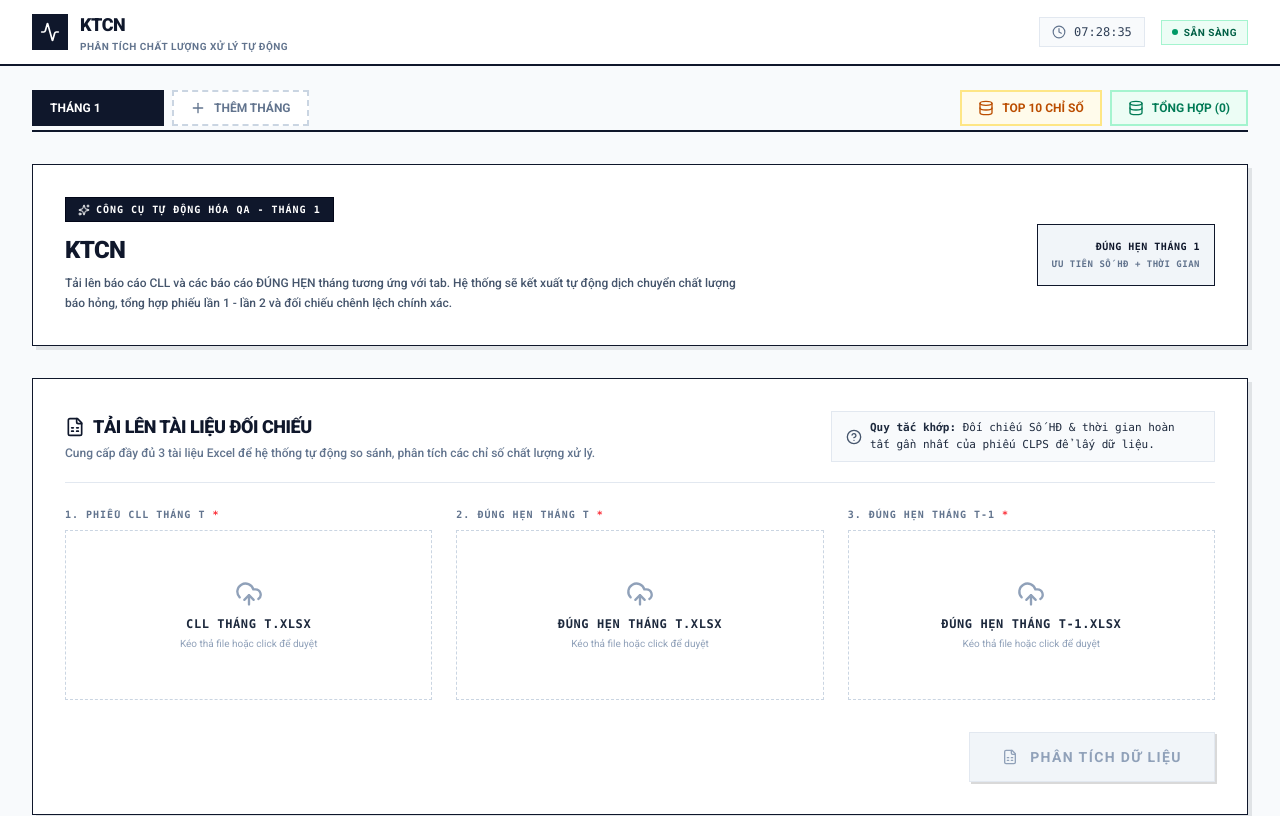
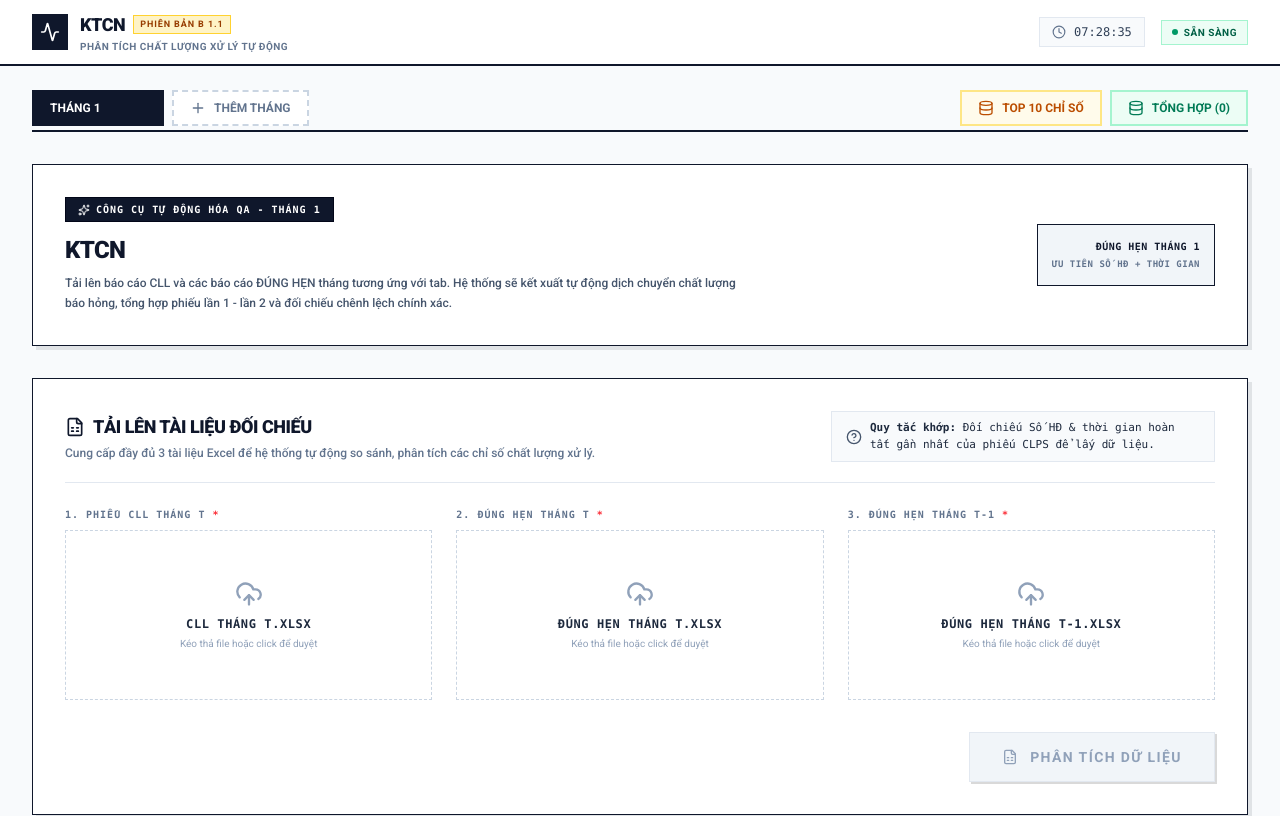
Before and after one commit to Binhcao2108/Ph-n-t-ch-CLL, a React (Vite) app: page / in a window 1280 px wide. Shown: the top 816 px of the page. Built offline with nearby package versions, Linux system fonts and the light colour scheme.

Commit message:
feat: update version label and standardize terminology
Rename filtering labels from Lần 1/Lần 2 to CLL/CL Ban đầu to align with current business terminology and add application version tag to the navbar.

```diff
--- a/src/components/CombinedPreviewTable.tsx
+++ b/src/components/CombinedPreviewTable.tsx
@@ -710,7 +710,7 @@ export default function CombinedPreviewTable({ records, chartFilter, onClearChar
         <div className="border border-slate-900 p-4 shadow-[2px_2px_0px_rgba(15,23,42,0.05)] bg-slate-50">
           <div className="flex items-center gap-2 mb-3 border-b border-slate-300 pb-2.5">
             <span className="w-2 h-4 bg-slate-950"></span>
-            <span className="text-[11px] font-black text-slate-900 uppercase font-mono tracking-wider">BỘ LỌC LẦN 1: BÁO HỎNG (L1)</span>
+            <span className="text-[11px] font-black text-slate-900 uppercase font-mono tracking-wider">BỘ LỌC CLL (L1)</span>
           </div>
           <div className="grid grid-cols-1 sm:grid-cols-2 md:grid-cols-3 xl:grid-cols-5 gap-4 font-mono">
             {/* Input Status Filter L1 */}
@@ -800,7 +800,7 @@ export default function CombinedPreviewTable({ records, chartFilter, onClearChar
         <div className="border border-slate-900 p-4 shadow-[2px_2px_0px_rgba(16,185,129,0.05)] bg-[#f0fdf4]">
           <div className="flex items-center gap-2 mb-3 border-b border-emerald-300 pb-2.5">
             <span className="w-2 h-4 bg-emerald-600"></span>
-            <span className="text-[11px] font-black text-emerald-800 uppercase font-mono tracking-wider">BỘ LỌC LẦN 2: CLPS / NGHIỆM THU (L2)</span>
+            <span className="text-[11px] font-black text-emerald-800 uppercase font-mono tracking-wider">BỘ LỌC CL BAN ĐẦU (L2)</span>
           </div>
           <div className="grid grid-cols-1 sm:grid-cols-2 md:grid-cols-3 xl:grid-cols-5 gap-4 font-mono">
             {/* Input Status Filter L2 */}
--- a/src/components/DashboardCharts.tsx
+++ b/src/components/DashboardCharts.tsx
@@ -199,7 +199,7 @@ export default function DashboardCharts({
           {/* Dropdown Lần 2 (CLL) internally L1 */}
           {allStaffListL1.length > 0 && (
             <div className="flex items-center gap-2 relative z-50 animate-fade-in" ref={staffL1DropdownRef}>
-              <span className="text-[10px] uppercase font-mono font-bold text-slate-500">LỌC LẦN 2:</span>
+              <span className="text-[10px] uppercase font-mono font-bold text-slate-500">CL BAN ĐẦU:</span>
               <div className="relative">
                 <button
                   type="button"
@@ -293,7 +293,7 @@ export default function DashboardCharts({
           {/* Dropdown Lần 1 (CLPS) internally L2 */}
           {allStaffListL2.length > 0 && (
             <div className="flex items-center gap-2 relative z-50 animate-fade-in" ref={staffL2DropdownRef}>
-              <span className="text-[10px] uppercase font-mono font-bold text-slate-500">LỌC LẦN 1:</span>
+              <span className="text-[10px] uppercase font-mono font-bold text-slate-500">CLL:</span>
               <div className="relative">
                 <button
                   type="button"
--- a/src/components/Navbar.tsx
+++ b/src/components/Navbar.tsx
@@ -31,9 +31,14 @@ export default function Navbar() {
               <Activity className="h-5 w-5" />
             </div>
             <div>
-              <h1 className="text-lg font-black text-slate-900 uppercase tracking-tight">
-                KTCN
-              </h1>
+              <div className="flex items-center gap-2">
+                <h1 className="text-lg font-black text-slate-900 uppercase tracking-tight">
+                  KTCN
+                </h1>
+                <span className="bg-amber-100 text-amber-800 text-[9px] px-1.5 py-0.5 rounded-none font-bold uppercase tracking-widest border border-amber-300">
+                  Phiên bản B 1.1
+                </span>
+              </div>
               <p className="text-[10px] text-slate-500 font-bold uppercase tracking-wider">
                 Phân tích chất lượng xử lý tự động
               </p>
```
